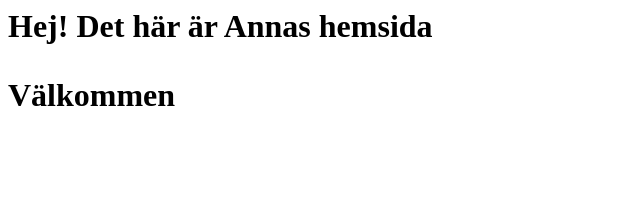
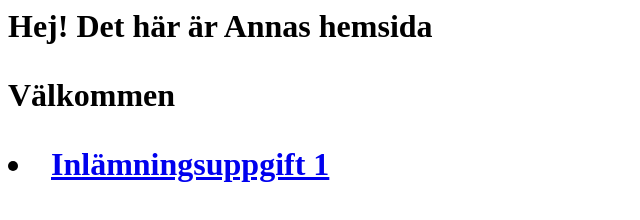
Before and after one commit to p0nii/p0nii.github.io, a plain HTML site: page index.html in a window 1280 px wide. Shown: the whole page, without its empty margins (0-640 px from the left). Drawn offline with Linux system fonts and the light colour scheme.

Commit message:
uppdatering

```diff
--- a/index.html
+++ b/index.html
@@ -1,2 +1,4 @@
 <h1>Hej! Det här är Annas hemsida<h1>
 <p>Välkommen<p>
+
+    <li><a href="https://github.com/p0nii/inl-mning_1" rel="noopener" target="_blank">Inlämningsuppgift 1</a></li>
```
